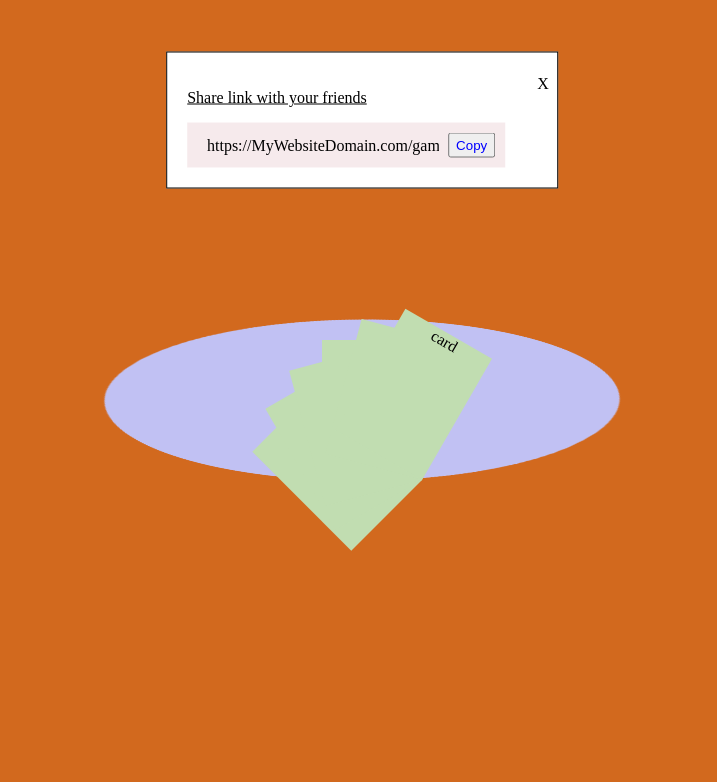
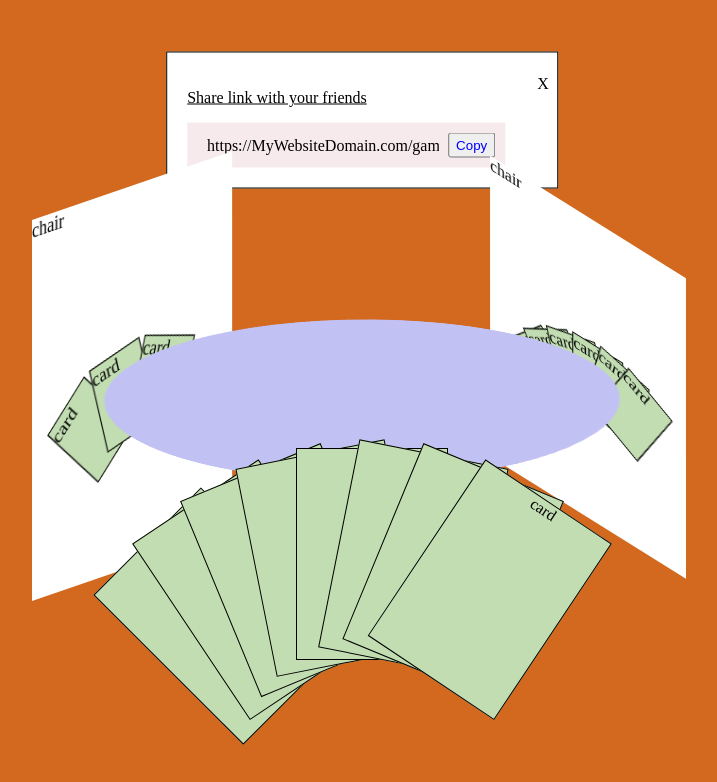
Before and after one commit to williamowen65/personal-project, a React (Create React App) app: page /game/1 in a window 1280 px wide. Shown: the top 782 px of the page, without its empty margins (278-995 px from the left). Built offline with nearby package versions, Linux system fonts and the light colour scheme.

Commit message:
long time no commit.... cards and chairs

```diff
--- a/src/App.css
+++ b/src/App.css
@@ -51,6 +51,9 @@ button {
   cursor: pointer;
 }
 
+.background {
+  max-width: 800px;
+}
 .background .table {
   border-radius: 50%;
   width: 25vw;
@@ -65,22 +68,36 @@ button {
   left: 50%;
   transform: translate(-50%, -50%) rotate(391deg) skew(132deg, -4deg);
 }
+.background .chair {
+  width: 200px;
+  height: 300px;
+  background-color: white;
+  position: fixed;
+}
 
 .foreground {
   position: absolute;
-  top: 50%;
+  top: 68%;
   left: 50%;
   transform: translate(-50%, -50%);
 }
 
 .card {
-  width: 100px;
-  height: 140px;
   background: #c1ddb1;
   margin: 10px;
   position: absolute;
+  transform-origin: bottom left;
   top: 50%;
   left: 50%;
+  border: 1px solid black;
+}
+.card.myHand {
+  width: 150px;
+  height: 210px;
+}
+.card.opponent {
+  width: 50px;
+  height: 70px;
 }
 
 .hand {
--- a/src/components/game/background/Background.jsx
+++ b/src/components/game/background/Background.jsx
@@ -1,8 +1,20 @@
 import React from 'react'
+import { useEffect, useState } from 'react/cjs/react.development'
+import { assignChairs } from './chair/chairLogic';
 
-export default function Background() {
+
+export default function Background({background}) {
+
+    const [chairs, setChairs] = useState([])
+
+    useEffect(() => {
+        const myChairs = assignChairs(background)
+        setChairs(myChairs)
+    }, [])
+
     return (
         <div className='background'>
+            {chairs}
             <div className="table"></div>
         </div>
     )
--- a/src/components/game/background/background.scss
+++ b/src/components/game/background/background.scss
@@ -1,4 +1,5 @@
 .background {
+    max-width: 800px;
     .table {
         $tableSize: 25vw;
         $max: 300px;
@@ -16,6 +17,11 @@
         top: 50%;
         left:50%;
         transform:  translate(-50%, -50%) rotate(391deg) skew(132deg, -4deg)
-
+    }
+    .chair {
+        width: 200px;
+        height:300px;
+        background-color: white;
+        position: fixed;
     }
 }
--- /dev/null
+++ b/src/components/game/background/chair/Chair.jsx
@@ -0,0 +1,21 @@
+import React from 'react'
+import { useEffect, useState } from 'react/cjs/react.development'
+import { assignAngles } from '../../card/cardLogic'
+
+export default function Chair({styles, children, cardCount}) {
+
+    const [cards, setCards] = useState([])
+
+    useEffect(() => {
+        const myCards = assignAngles(cardCount, true)
+        setCards(myCards)
+    }, [cardCount])
+
+    return (
+        <div className='chair' style={styles}>
+            chair
+            {cards}
+            {children}
+        </div>
+    )
+}
--- /dev/null
+++ b/src/components/game/background/chair/chairLogic.jsx
@@ -0,0 +1,48 @@
+import React from 'react'
+import Chair from './Chair'
+
+export function assignChairs(backgroundData) {
+  console.log('this is my data: ', backgroundData);
+    const myChairs = [];
+
+    const styles = {
+        '1OtherPlayer': {
+            0: {
+                transform: 'translate(-50%, -68%)'
+            }
+        },
+        '2OtherPlayers': {
+            0: {
+                transform: 'translate(-165%, -58%) rotate(-38deg) skew(-38deg, 19deg)'
+            },
+            1: {
+                transform: 'translate(63%, -61%) rotate(2deg) skew(2deg,30deg)'
+            }
+        },
+        '3OtherPlayers': {
+            0: 'test',
+            1: 'test',
+            3: 'test'
+        }
+    }
+
+    let ourStyles;
+
+    if(backgroundData.totalOtherPlayers === 1){
+        ourStyles = styles['1OtherPlayer']
+    } else if (backgroundData.totalOtherPlayers === 2){
+        ourStyles = styles['2OtherPlayers']
+    } else if (backgroundData.totalOtherPlayers === 3){
+        ourStyles = styles['3OtherPlayers']
+    }
+
+    const cardCount = backgroundData.otherPlayersTotalHand
+
+    console.log('ourstyle: ', ourStyles, styles, styles['2OtherPlayers'], backgroundData.totalOtherPlayers);
+
+    for(let i = 0; i < backgroundData.totalOtherPlayers; i++){
+        myChairs.push(<Chair key={i} styles={ourStyles[i]} cardCount={cardCount[i]}/>)
+    }
+    return myChairs
+
+}
--- a/src/components/game/card/Card.jsx
+++ b/src/components/game/card/Card.jsx
@@ -1,9 +1,10 @@
 import React from 'react'
 
-export default function Card({styles}) {
-    console.log(styles);
+export default function Card({styles, classes}) {
+    // console.log(styles);
+    console.log(classes);
     return (
-        <div className='card' style={styles}>
+        <div className={`card ${classes}`} style={styles}>
             card
         </div>
     )
--- a/src/components/game/card/card.scss
+++ b/src/components/game/card/card.scss
@@ -1,13 +1,22 @@
 .card {
-    $width: 100px;
-    width: $width;
-    height: $width * 1.4;
+
     background: rgb(193, 221, 177);
     margin: 10px;
     position: absolute;
+    transform-origin: bottom left;
     top:50%;
     left:50%;
-
+    border: 1px solid black;
+    &.myHand{
+        $width: 150px;
+        width: $width;
+        height: $width * 1.4;
+    }
+    &.opponent{
+        $width: 50px;
+        width: $width;
+        height: $width * 1.4;
+    }
 }
 
 /// The angle of a card is determined via javascript
--- a/src/components/game/card/cardLogic.jsx
+++ b/src/components/game/card/cardLogic.jsx
@@ -2,7 +2,7 @@ import Card from "./Card";
 
 
 
-export function assignAngles(myCardCount) {
+export function assignAngles(myCardCount, opponent) {
 
     const bounds = [-45, 45]
     const difference = (bounds[0] * -1) + bounds[1]
@@ -14,11 +14,14 @@ export function assignAngles(myCardCount) {
     for(let i = 0; i < myCardCount; i++){
         const styles = {
             transform: `rotate(${start}deg) translate(-50%,-50%)`,
-
         }
 
         start += factor
-        myCards.push(<Card styles={styles} key={i}/>)
+        if(opponent){
+            myCards.push(<Card styles={styles} key={i} classes={'opponent'}/>)
+        } else {
+            myCards.push(<Card styles={styles} key={i} classes={'myHand'}/>)
+        }
     }
 
     return myCards
--- a/src/components/game/foreground/Foreground.jsx
+++ b/src/components/game/foreground/Foreground.jsx
@@ -6,7 +6,7 @@ import Card from '../card/Card';
 
 export default function Foreground() {
 
-    const [cardData, setCardData] = useState(6)
+    const [cardData, setCardData] = useState(8)
     const [cards, setCards] = useState([])
 
     useEffect(() => {
--- a/src/components/game/foreground/foreground.scss
+++ b/src/components/game/foreground/foreground.scss
@@ -1,6 +1,6 @@
 .foreground {
     position: absolute;
-    top: 50%;
+    top: 68%;
     left: 50%;
     transform: translate(-50%, -50%);
 }
--- a/src/pages/game/Game.jsx
+++ b/src/pages/game/Game.jsx
@@ -5,7 +5,12 @@ import Background from '../../components/game/background/Background';
 
 export default function Game() {
 
-
+    const [gameData, setGameData] = useState({
+        background: {
+            totalOtherPlayers: 2,
+            otherPlayersTotalHand: [3, 6]
+        }
+    })
 
     useEffect(() => {
 
@@ -18,7 +23,7 @@ export default function Game() {
 
 
             <div>
-                <Background />
+                <Background background={gameData.background}/>
                 <Foreground />
             </div>
         </>
```
Also changed, not shown: 1 other file (tests, documents, lock files or other folders).
